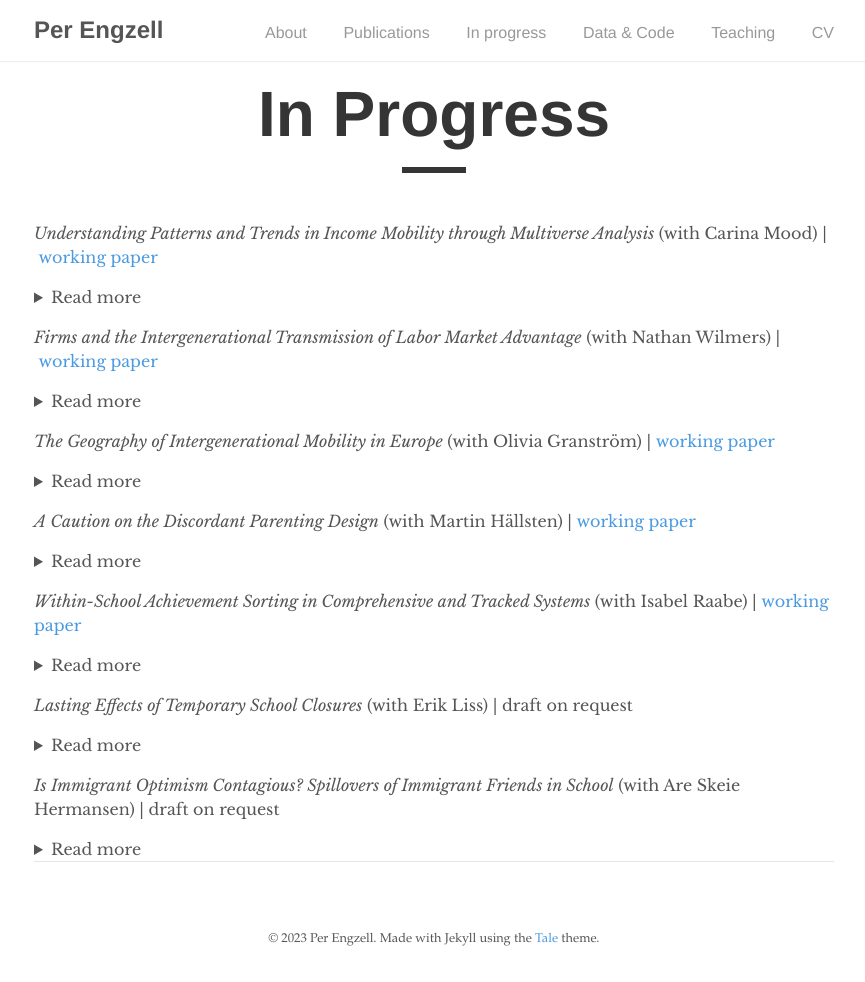
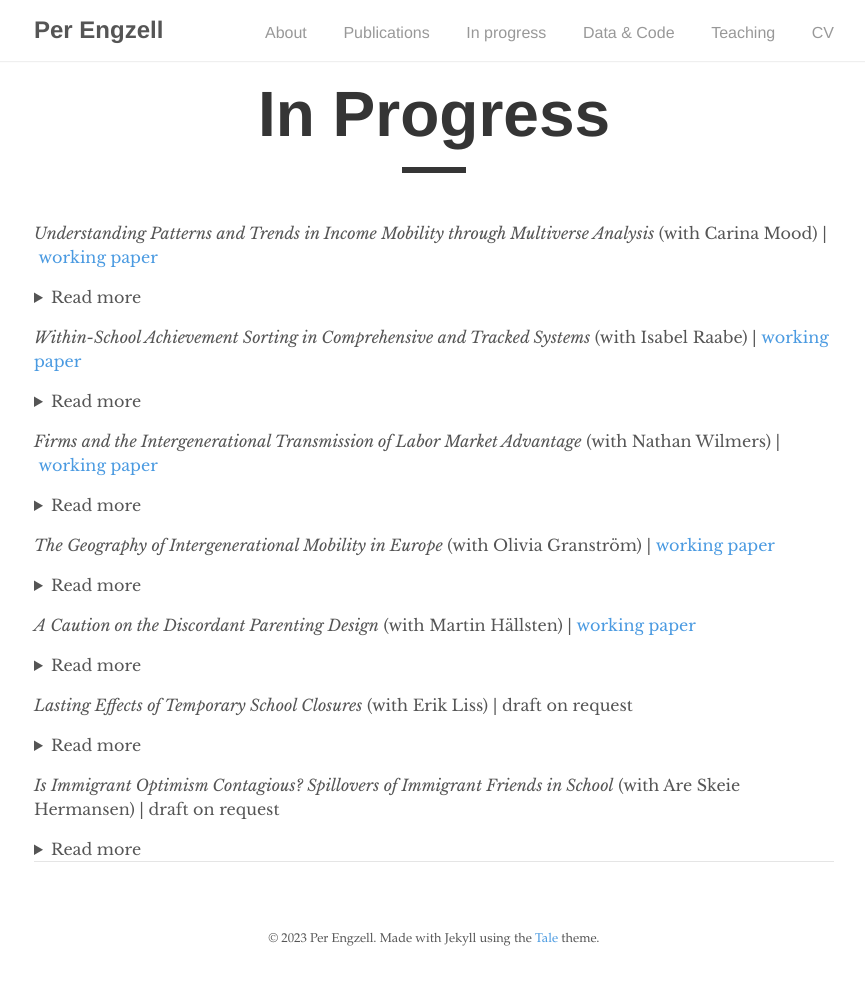
Before and after one commit to pengzell/pengzell.github.io, a Jekyll site: the page built from _pages/inprogress.md, in a window 1280 px wide. Shown: the whole page, without its empty margins (206-1071 px from the left). Built offline with Jekyll 4.4.1, drawn with Linux system fonts in a browser that asks for light colours.

Commit message:
Update inprogress.md

```diff
--- a/_pages/inprogress.md
+++ b/_pages/inprogress.md
@@ -9,6 +9,12 @@ permalink: /inprogress/
 <details>
 <summary>Read more</summary>
 Rising inequalities in rich countries have led to concerns that the economic ladder is getting harder to climb. Yet, research on trends in intergenerational income mobility finds conflicting results. To better understand this variation, we adopt a multiverse approach that estimates trends over 82,944 different definitions of income mobility, varying how and for whom income is measured. Our analysis draws on comprehensive register data for Swedish cohorts born 1958–1977 and their parents. We find that income mobility has declined but for reasons neglected by previous research: improved gender equality in the labor market raises intergenerational persistence in women's earnings and the household incomes of both men and women. Dominant theories that focus on childhood investments have blinded researchers to this development. Methodologically, we show how multiverse analysis can be used with abduction—inference to the best explanation—to improve theory building in social science.
+</details>
+
+*Within-School Achievement Sorting in Comprehensive and Tracked Systems* (with Isabel Raabe) | [working paper](https://osf.io/preprints/socarxiv/x6cbt)
+<details>
+<summary>Read more</summary>
+Why do inequalities in schooling persist, even in relatively egalitarian school systems? This paper examines within-school sorting as an explanation. We use classroom data on friendship networks in 480 European secondary schools, and contrast comprehensive (England, Sweden) and tracked systems (Germany, Netherlands). Our question is to what extent comprehensive systems reduce achievement sorting at the level of (a) schools, (b) classrooms, and (c) friendships. Between-school variance in achievement is lower in comprehensive systems. However, this is counterbalanced by greater sorting within schools, between classrooms and, especially, in friendship networks. Still, comprehensive schools create more equal environments for two reasons. First, the difference in between-school sorting is larger than the difference in within-school sorting. Second, within-school sorting is less strongly related to social background characteristics. These findings help explain both why comprehensive schools produce more equal outcomes, and how substantial inequality can nevertheless persist.
 </details>
 
 *Firms and the Intergenerational Transmission of Labor Market Advantage* (with Nathan Wilmers) | [working paper](https://osf.io/preprints/socarxiv/mv3e9)
@@ -29,12 +35,6 @@ How do opportunities for intergenerational mobility depend on the place where yo
 Recent studies use family fixed effects to estimate the influence of parental characteristics on children, a practice we call the “discordant parenting design”. This approach is valid only if treatment effects are equal within and between families. This assumption is mostly not informed by relevant theory and, we argue, unlikely to hold in practice. In addition, within-family confounding, reverse causality, and selection into identification complicate the interpretation of these studies further. We discuss three applied examples—the effects of parenting, family income, and neighborhood context—and provide some general guidance. To avoid misinterpretation, researchers should have a strong grasp of the variance that enters into estimation, and not just the potential confounders that a given strategy is designed to deal with.
 </details>
 
-*Within-School Achievement Sorting in Comprehensive and Tracked Systems* (with Isabel Raabe) | [working paper](https://osf.io/preprints/socarxiv/x6cbt)
-<details>
-<summary>Read more</summary>
-Why do inequalities in schooling persist, even in relatively egalitarian school systems? This paper examines within-school sorting as an explanation. We use classroom data on friendship networks in 480 European secondary schools, and contrast comprehensive (England, Sweden) and tracked systems (Germany, Netherlands). Our question is to what extent comprehensive systems reduce achievement sorting at the level of (a) schools, (b) classrooms, and (c) friendships. Between-school variance in achievement is lower in comprehensive systems. However, this is counterbalanced by greater sorting within schools, between classrooms and, especially, in friendship networks. Still, comprehensive schools create more equal environments for two reasons. First, the difference in between-school sorting is larger than the difference in within-school sorting. Second, within-school sorting is less strongly related to social background characteristics. These findings help explain both why comprehensive schools produce more equal outcomes, and how substantial inequality can nevertheless persist.
-</details>
-
 *Lasting Effects of Temporary School Closures* (with Erik Liss)
 | draft on request
 <details>
```
